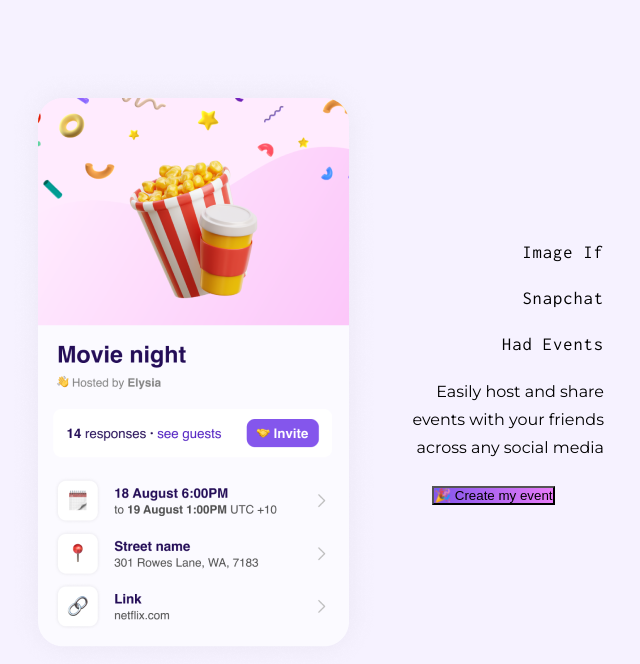
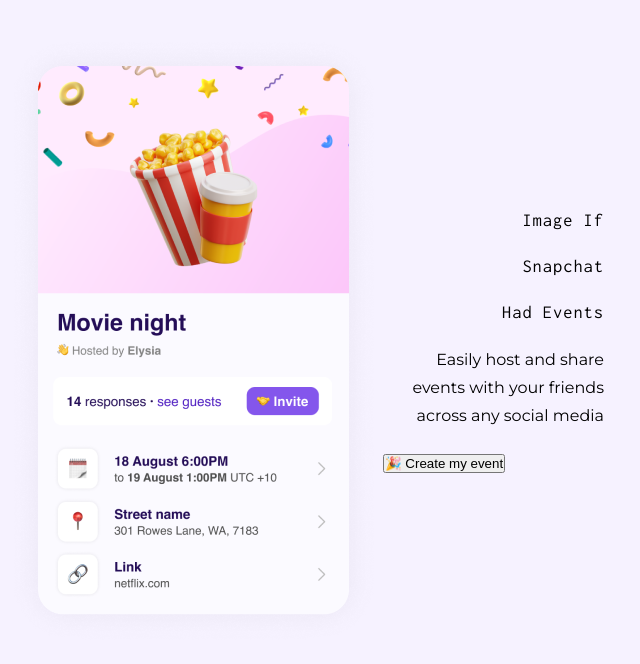
Before and after one commit to Danthesage01/snapnet-figma, a React (Create React App) app: page / in a window 1280 px wide. Shown: the top 664 px of the page, without its empty margins (336-976 px from the left). Built offline with nearby package versions, Linux system fonts and the light colour scheme.

Commit message:
update css

```diff
--- a/src/index.css
+++ b/src/index.css
@@ -137,15 +137,19 @@ ul {
 a {
   text-decoration: none;
 }
+
+img{
+  width: 100%;
+}
 /*************
    Wrappers
 *************/
 
 .div-wrapper {
-  width: 98vw;
+  /* width: 100%; */
+  width: 90vw;
   max-width: var(--fixed-width);
-  margin: 0 auto;
-  padding: 4rem 0;
+  margin: 2rem auto;
 }
 
 .home {
@@ -156,13 +160,10 @@ a {
 
 .home-text{
   text-align: center;
-
-
 }
-.btn-2{
+.btn{
   background: linear-gradient(90deg, #8456EC 3.25%, #E87BF8 100%);
   text-align: center;
-  display: block;
   margin: 0 auto;
   display: none;
 }
@@ -177,6 +178,12 @@ a {
 }
 
 @media screen and (min-width: 1200px) {
+  .div-wrapper {
+  /* width: 95vw;
+  max-width: var(--fixed-width);
+  margin: 0 auto;
+  padding: 4rem 0; */
+}
   .home {
     width: 95vw;
     max-width: var(--fixed-width);
```
